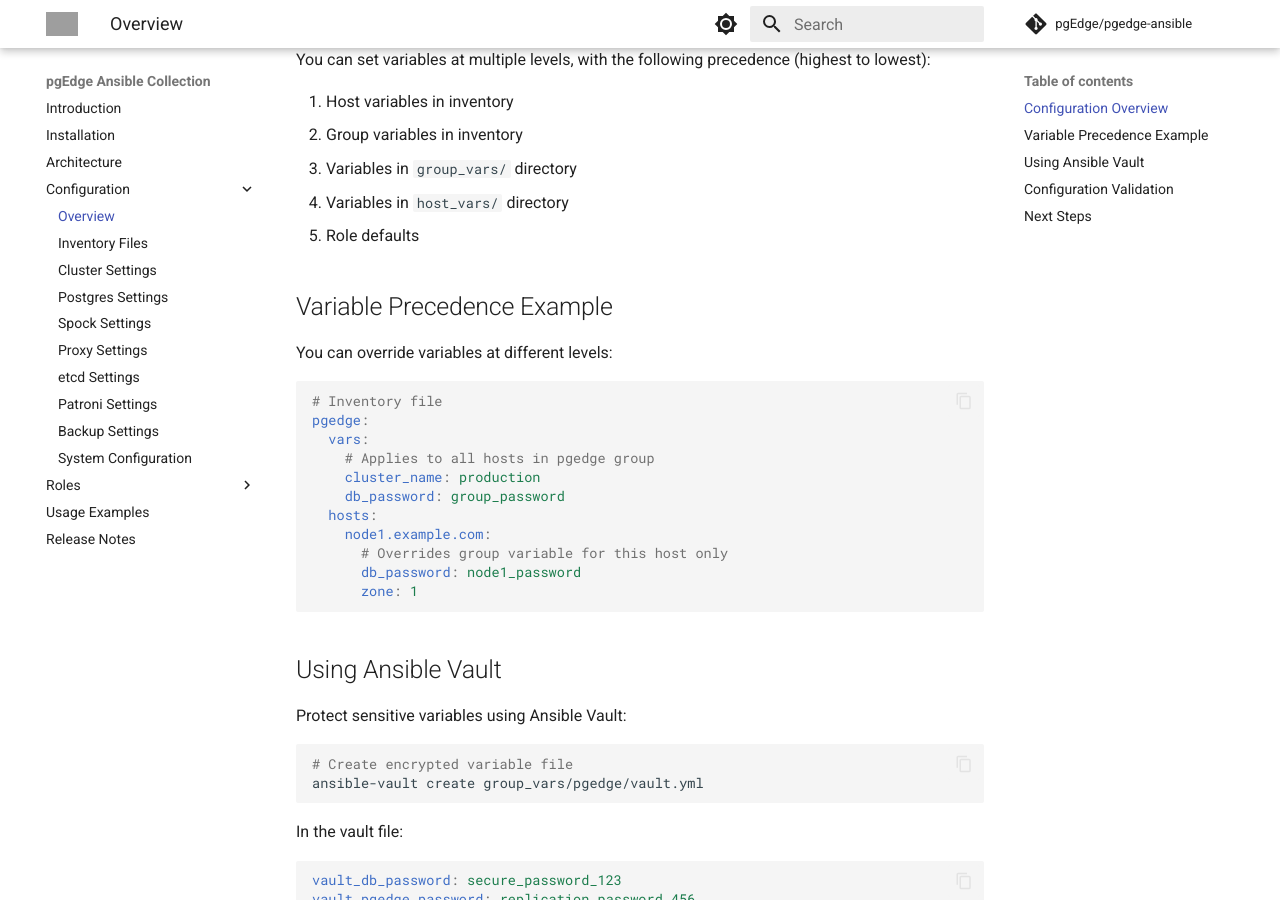
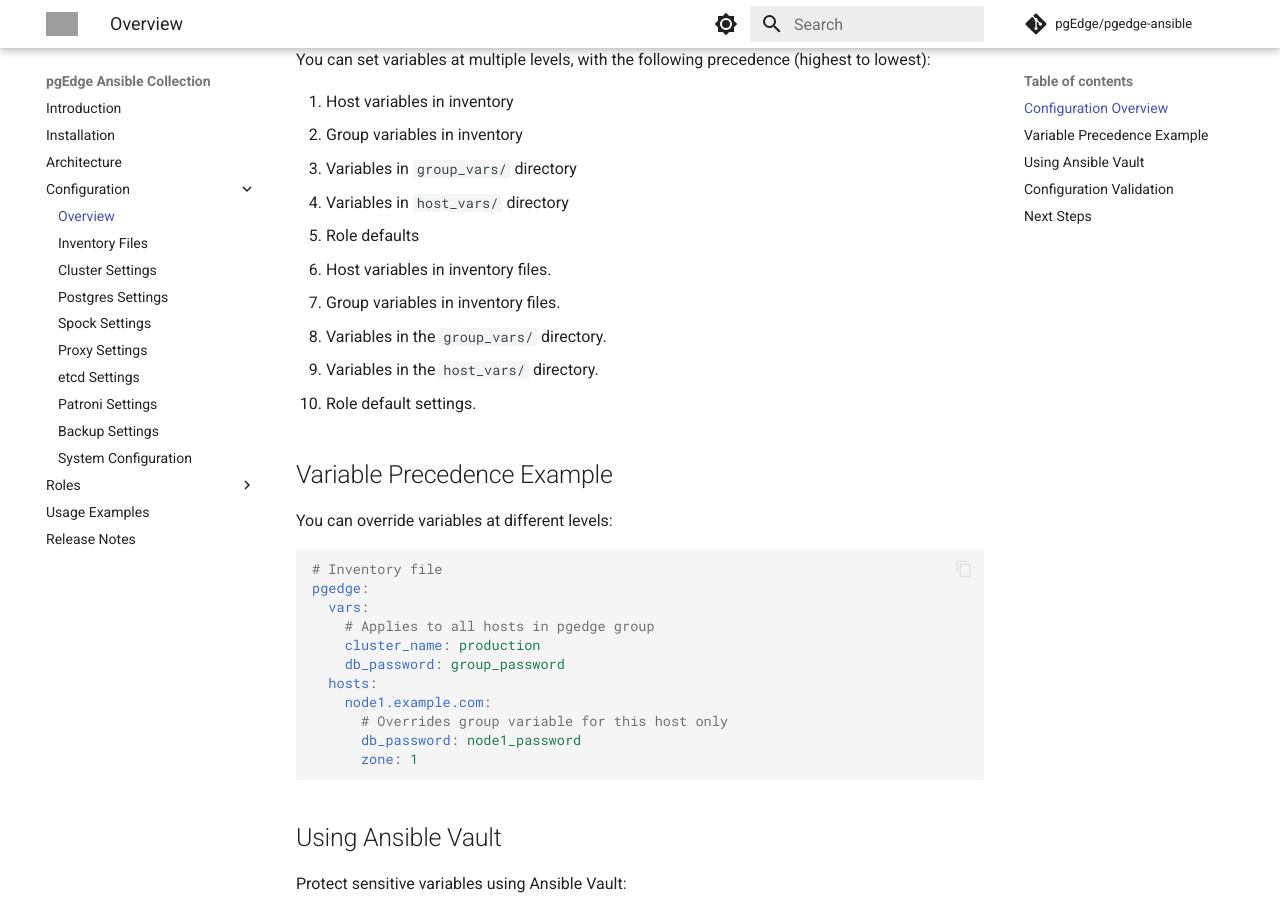
Before and after one commit to pgEdge/pgedge-ansible, an MkDocs documentation site: the page built from docs/configuration/index.md, in a window 1280 px wide and 900 px high, scrolled down 593 px. Built offline with MkDocs 1.6.1 and Material for MkDocs 9.7.7, drawn with Linux system fonts in a browser that asks for light colours; comment, search, counter and statistics services are not loaded; grey boxes are pictures that could not be loaded.

Commit message:
Update docs/configuration/index.md
Co-authored-by: susan-pgedge <130390403+susan-pgedge@users.noreply.github.com>

```diff
--- a/docs/configuration/index.md
+++ b/docs/configuration/index.md
@@ -23,6 +23,11 @@
 4. Variables in `host_vars/` directory
 5. Role defaults
 
+1. Host variables in inventory files.
+2. Group variables in inventory files.
+3. Variables in the `group_vars/` directory.
+4. Variables in the `host_vars/` directory.
+5. Role default settings.
 ## Variable Precedence Example
 
 You can override variables at different levels:
```
